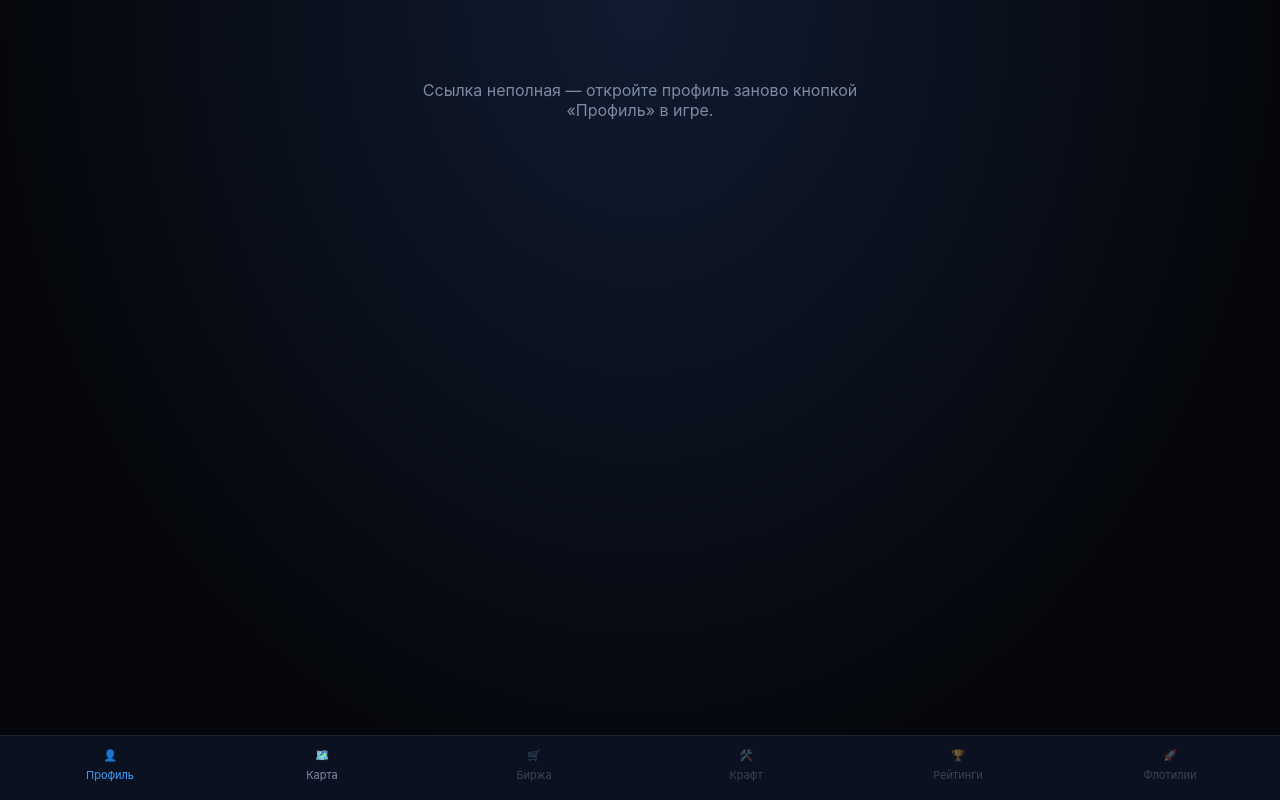
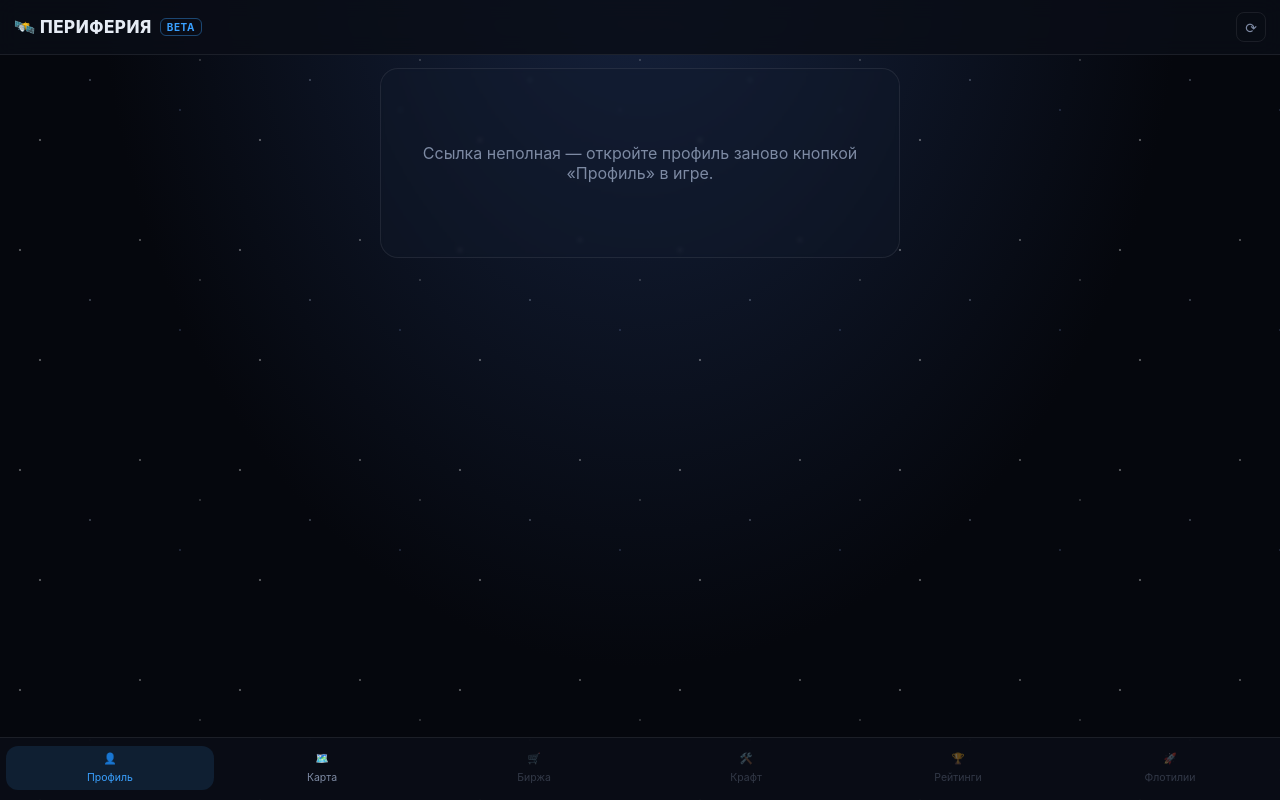
Before and after one commit to ruslan242002-cyber/Dvijj, a website: page public/profile.html in a window 1280 px wide. Drawn offline with Linux system fonts and the light colour scheme.

Commit message:
Update profile.html

```diff
--- a/public/profile.html
+++ b/public/profile.html
@@ -6,7 +6,7 @@
 <title>Периферия — терминал профиля</title>
 <style>
   :root {
-    --bg: #0a0e17;
+    --bg: #05070d;
     --panel: #121a2b;
     --panel2: #182339;
     --accent: #3aa0ff;
@@ -15,22 +15,64 @@
     --muted: #7d8aa3;
     --danger: #ff4d5e;
     --ok: #35d07f;
+    --border: rgba(255,255,255,.08);
   }
-  * { box-sizing: border-box; }
+  * { box-sizing: border-box; -webkit-tap-highlight-color: transparent; }
+  html, body { height: 100%; }
   body {
-    margin: 0; background: radial-gradient(ellipse at top, #101b30 0%, #05070c 70%);
+    margin: 0; background: var(--bg);
     color: var(--text); font-family: -apple-system, BlinkMacSystemFont, "Segoe UI", Roboto, sans-serif;
-    min-height: 100vh; padding: 20px 14px 60px;
+    min-height: 100vh; padding: 68px 12px 92px; position: relative; overflow-x: hidden;
   }
+  /* звёздный фон — чистый CSS, без картинок */
+  body::before {
+    content: ''; position: fixed; inset: 0; z-index: -2;
+    background: radial-gradient(ellipse at 50% -10%, #16233f 0%, #05070d 60%);
+  }
+  body::after {
+    content: ''; position: fixed; inset: 0; z-index: -1; opacity: .55; pointer-events: none;
+    background-image:
+      radial-gradient(1.6px 1.6px at 20px 30px, #fff, transparent),
+      radial-gradient(1.2px 1.2px at 90px 80px, #cfe0ff, transparent),
+      radial-gradient(1.4px 1.4px at 140px 20px, #fff, transparent),
+      radial-gradient(1px 1px at 180px 110px, #9db8ff, transparent),
+      radial-gradient(1.6px 1.6px at 40px 140px, #fff, transparent),
+      radial-gradient(1px 1px at 200px 60px, #fff, transparent);
+    background-repeat: repeat; background-size: 220px 220px;
+  }
+
+  /* верхняя плашка — как заголовок приложения у Атраксиса */
+  .app-bar {
+    position: fixed; top: 0; left: 0; right: 0; z-index: 10;
+    display: flex; align-items: center; gap: 10px;
+    padding: 12px 14px; background: rgba(10,14,23,.85); backdrop-filter: blur(10px);
+    border-bottom: 1px solid var(--border);
+  }
+  .app-bar .logo { font-size: 17px; font-weight: 800; letter-spacing: .03em; display: flex; align-items: center; gap: 8px; }
+  .app-bar .badge {
+    font-size: 10px; font-weight: 700; letter-spacing: .06em; color: var(--accent);
+    border: 1px solid rgba(58,160,255,.4); border-radius: 6px; padding: 2px 6px; text-transform: uppercase;
+  }
+  .app-bar .spacer { flex: 1; }
+  .app-bar .icon-btn {
+    width: 30px; height: 30px; border-radius: 8px; border: 1px solid var(--border);
+    display: flex; align-items: center; justify-content: center; color: var(--muted); font-size: 14px;
+  }
+
   .wrap { max-width: 520px; margin: 0 auto; }
-  h1 { font-size: 20px; letter-spacing: .04em; margin: 6px 0 2px; }
-  .sub { color: var(--muted); font-size: 13px; margin-bottom: 18px; }
+  .frame {
+    border: 1px solid var(--border); border-radius: 18px; padding: 14px;
+    background: rgba(18,26,43,.35); backdrop-filter: blur(2px);
+  }
+  h1 { font-size: 19px; letter-spacing: .03em; margin: 4px 0 2px; }
+  .sub { color: var(--muted); font-size: 13px; margin-bottom: 16px; }
   .card {
     background: linear-gradient(180deg, var(--panel), var(--panel2));
-    border: 1px solid rgba(255,255,255,.06);
-    border-radius: 14px; padding: 16px; margin-bottom: 14px;
+    border: 1px solid var(--border);
+    border-radius: 14px; padding: 16px; margin-bottom: 12px;
+    box-shadow: 0 10px 24px -12px rgba(0,0,0,.5);
   }
-  .card h2 { font-size: 14px; text-transform: uppercase; letter-spacing: .08em; color: var(--accent); margin: 0 0 12px; }
+  .card h2 { font-size: 13px; text-transform: uppercase; letter-spacing: .08em; color: var(--accent); margin: 0 0 12px; }
   .hp-bar-outer { background: #1c2740; border-radius: 8px; height: 14px; overflow: hidden; margin: 6px 0 4px; }
   .hp-bar-inner { height: 100%; background: linear-gradient(90deg, var(--danger), var(--ok)); transition: width .3s; }
   .stat-row { display: flex; justify-content: space-between; align-items: center; padding: 8px 0; border-bottom: 1px solid rgba(255,255,255,.05); }
@@ -45,9 +87,9 @@
   button.secondary { background: transparent; border: 1px solid var(--accent); color: var(--accent); }
   .skill-item {
     display: flex; align-items: center; gap: 10px; padding: 10px; border-radius: 10px;
-    border: 1px solid rgba(255,255,255,.07); margin-bottom: 8px; cursor: pointer;
+    border: 1px solid var(--border); margin-bottom: 8px; cursor: pointer; transition: border-color .15s, background .15s;
   }
-  .skill-item.selected { border-color: var(--accent); background: rgba(58,160,255,.08); }
+  .skill-item.selected { border-color: var(--accent); background: rgba(58,160,255,.1); }
   .skill-item .dot { width: 10px; height: 10px; border-radius: 50%; border: 2px solid var(--muted); flex-shrink: 0; }
   .skill-item.selected .dot { background: var(--accent); border-color: var(--accent); }
   .skill-name { font-size: 14px; }
@@ -58,23 +100,35 @@
   .msg.ok { background: rgba(53,208,127,.12); color: var(--ok); }
   .empty { color: var(--muted); font-size: 13px; font-style: italic; }
   .loading, .fatal { text-align: center; color: var(--muted); padding: 60px 20px; }
-  body { padding-bottom: 90px; }
+
   .bottom-nav {
-    position: fixed; bottom: 0; left: 0; right: 0; background: #0b1120;
-    border-top: 1px solid rgba(255,255,255,.08); display: flex; padding: 8px 4px 14px;
+    position: fixed; bottom: 0; left: 0; right: 0; z-index: 10;
+    background: rgba(10,14,23,.9); backdrop-filter: blur(10px);
+    border-top: 1px solid var(--border); display: flex; padding: 8px 6px calc(10px + env(safe-area-inset-bottom));
+    gap: 4px;
   }
   .bottom-nav a {
-    flex: 1; text-align: center; color: var(--muted); text-decoration: none; font-size: 11px;
-    display: flex; flex-direction: column; align-items: center; gap: 3px; padding: 4px 0;
+    flex: 1; text-align: center; color: var(--muted); text-decoration: none; font-size: 10.5px;
+    display: flex; flex-direction: column; align-items: center; gap: 3px; padding: 6px 2px;
+    border-radius: 12px; transition: background .15s, color .15s;
   }
-  .bottom-nav a.active { color: var(--accent); }
-  .bottom-nav a .ic { font-size: 18px; }
-  .bottom-nav a.soon { opacity: .4; }
+  .bottom-nav a.active { color: var(--accent); background: rgba(58,160,255,.12); }
+  .bottom-nav a .ic { font-size: 18px; line-height: 1; }
+  .bottom-nav a.soon { opacity: .35; }
 </style>
 </head>
 <body>
-<div class="wrap" id="app">
-  <div class="loading">Связь со станцией устанавливается…</div>
+
+<div class="app-bar">
+  <div class="logo">🛰️ ПЕРИФЕРИЯ <span class="badge">Beta</span></div>
+  <div class="spacer"></div>
+  <div class="icon-btn">⟳</div>
+</div>
+
+<div class="wrap">
+  <div class="frame" id="app">
+    <div class="loading">Связь со станцией устанавливается…</div>
+  </div>
 </div>
 
 <div class="bottom-nav">
@@ -110,7 +164,7 @@
   const hpPct = Math.max(0, Math.min(100, Math.round((p.hp / p.hpMax) * 100)));
 
   app.innerHTML = `
-    <h1>🛰️ ТЕРМИНАЛ ПРОФИЛЯ</h1>
+    <h1>ТЕРМИНАЛ ПРОФИЛЯ</h1>
     <div class="sub">${esc(p.name)} · ${esc(p.faction)}</div>
 
     <div class="card">
```
